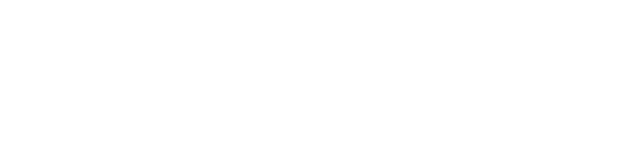
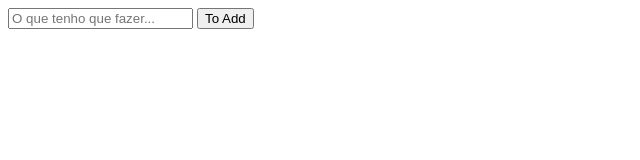
Before and after one commit to emilly-soares/Git-Github-Testes, a plain HTML site: page index.html in a window 1280 px wide. Shown: the whole page, without its empty margins (0-640 px from the left). Drawn offline with Linux system fonts and the light colour scheme.

Commit message:
update index.html, insert button and input

```diff
--- a/index.html
+++ b/index.html
@@ -5,11 +5,16 @@
    <meta charset="UTF-8">
    <meta http-equiv="X-UA-Compatible" content="IE=edge">
    <meta name="viewport" content="width=device-width, initial-scale=1.0">
-   <title>Document</title>
+   <title>Todo list</title>
 </head>
 
 <body>
-
+   <div class="container">
+      <input class="input-task" placeholder="O que tenho que fazer...">
+      <button class="button-add-task">To Add</button>
+      <ul class="list-tasks">
+      </ul>
+   </div>
 </body>
 
 </html>
```
